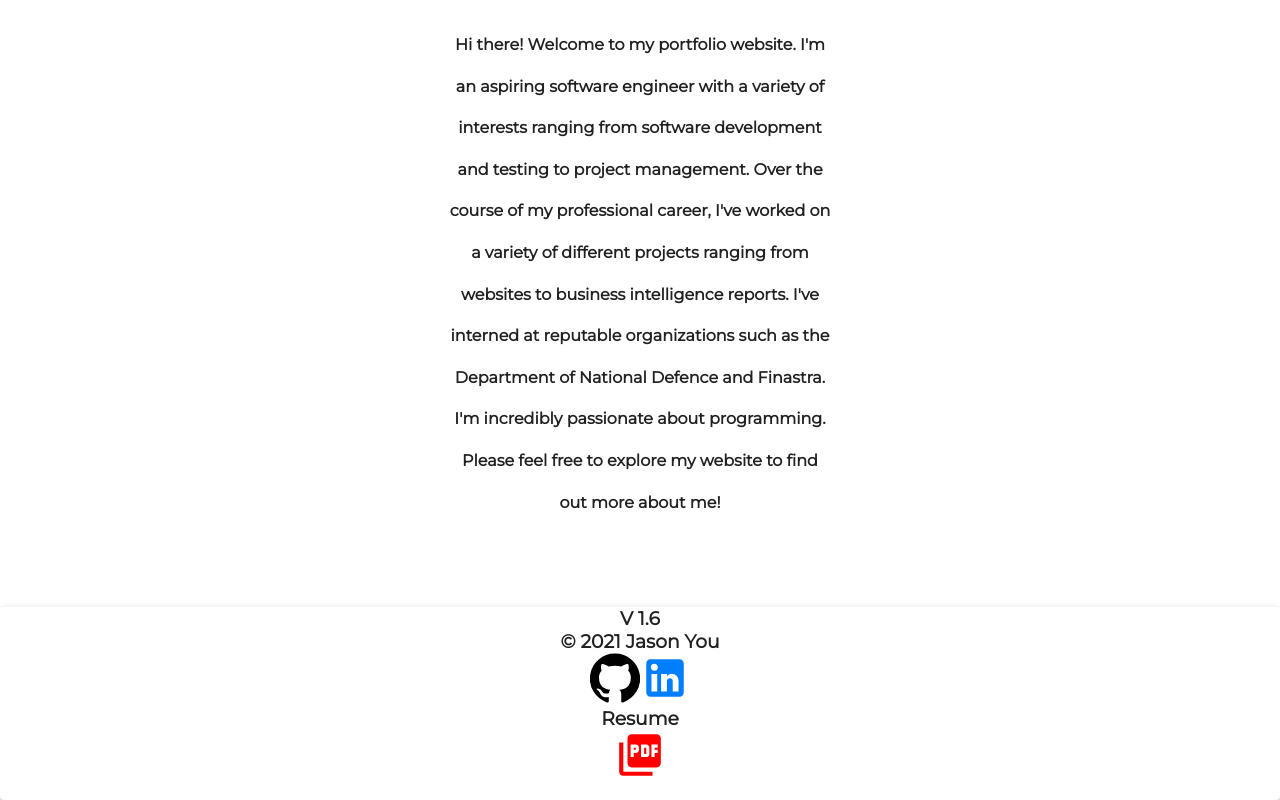
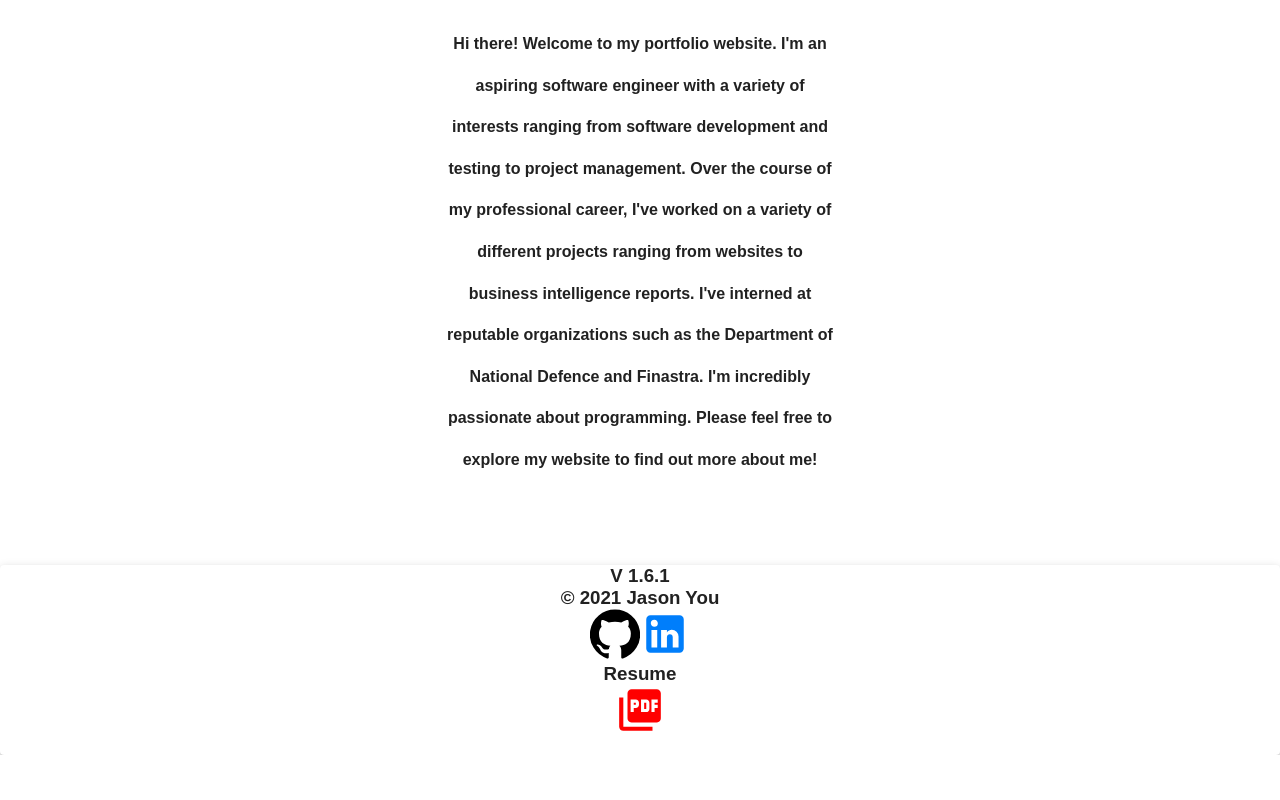
Before and after one commit to jyou044/personalwebsite, a React (Create React App) app: page / in a window 1280 px wide. Shown: the part 550-1350 px from the top of the page. After the commit the page ends 1305 px from the top, so only its background shows below. Built offline with nearby package versions, Linux system fonts and the light colour scheme.

Commit message:
updated font family to one that is same in chrome, firefox, and opera

```diff
--- a/public/index.html
+++ b/public/index.html
@@ -13,7 +13,7 @@
 
     <link rel="stylesheet" href="https://use.fontawesome.com/releases/v5.15.3/css/all.css" integrity="sha384-SZXxX4whJ79/gErwcOYf+zWLeJdY/qpuqC4cAa9rOGUstPomtqpuNWT9wdPEn2fk" crossorigin="anonymous">
     <link rel="preconnect" href="https://fonts.gstatic.com">
-    <link href="https://fonts.googleapis.com/css2?family=Montserrat&display=swap" rel="stylesheet">
+    <link href="https://fonts.googleapis.com/css2?family=Poppins:wght@300;400&display=swap" rel="stylesheet">
     <link rel="manifest" href="%PUBLIC_URL%/manifest.json" />
     <title>Jason You | Software Engineer</title>
   </head>
--- a/src/FooterVal.js
+++ b/src/FooterVal.js
@@ -14,7 +14,7 @@ class FooterVal extends Component {
       <div>
         <Paper elevation={3}>
           {this.props.children}
-          <h3 className="grey-text text-lighten-4"><center> V 1.6</center></h3>
+          <h3 className="grey-text text-lighten-4"><center> V 1.6.1</center></h3>
           <h3 className="white-text"><center>© {this.state.currentDateTime} Jason You</center></h3>
           <SocialFollow />
         </Paper>
```
